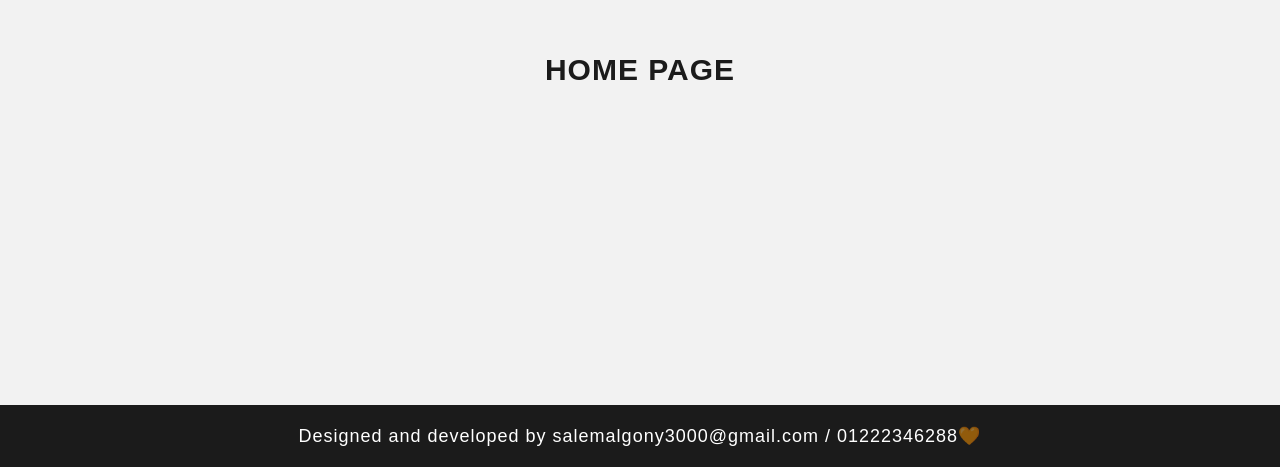
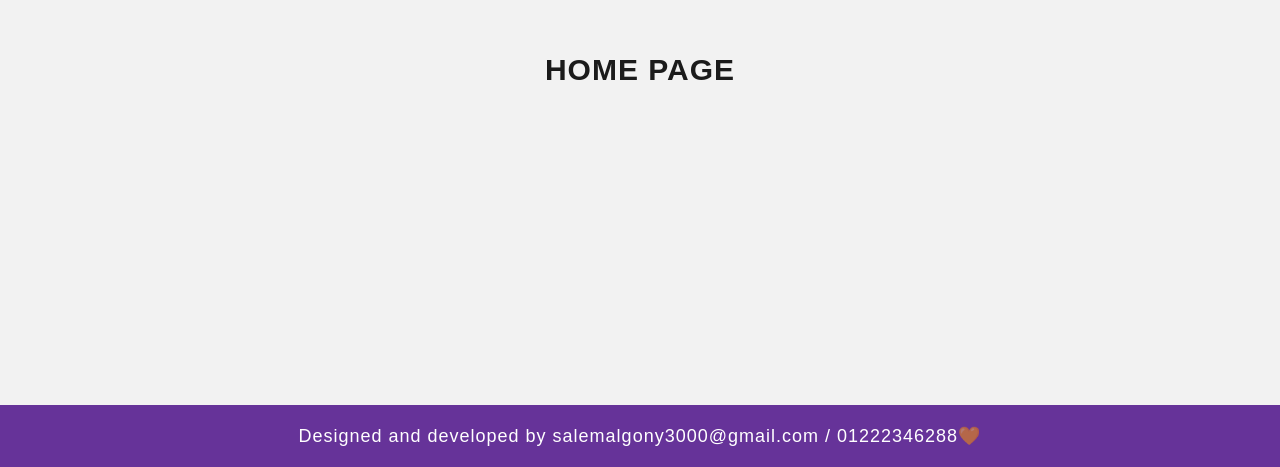
Before and after one commit to SalemMohammed777/elnesr.react, a React (Create React App) app: page / in a window 1280 px wide. Shown: the part 335-802 px from the top of the page. Built offline with nearby package versions, Linux system fonts and the light colour scheme.

Commit message:
first commit

```diff
--- a/src/Component/Footer.css
+++ b/src/Component/Footer.css
@@ -1,7 +1,11 @@
-footer {
+.myfooter footer {
   background-color: #1b1b1b;
 
   padding: 20px 0;
   text-align: center;
   font-size: 18px;
 }
+
+.myfooter .salem {
+  background-color: rebeccapurple;
+}
--- a/src/Component/footer.js
+++ b/src/Component/footer.js
@@ -2,8 +2,8 @@ import React from "react";
 import "./Footer.css";
 const Footer = () => {
   return (
-    <div>
-      <footer>
+    <div className="myfooter">
+      <footer className="salem">
         Designed and developed by salemalgony3000@gmail.com / 01222346288
         <span>🧡</span>
       </footer>
--- a/src/Component/header.js
+++ b/src/Component/header.js
@@ -5,7 +5,7 @@ import "./Headr.css";
 const Header = () => {
   return (
     <div>
-      <header className="hide-when-mobile">
+      <header className="hide-when-mobile salem">
         <h1>
           <Link to="/"> .*Eagle Electronics*. </Link>
         </h1>
```
